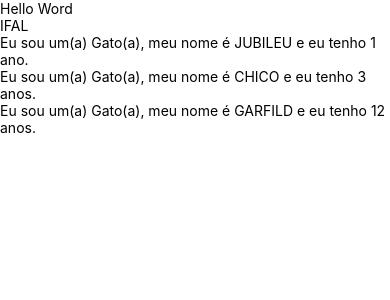
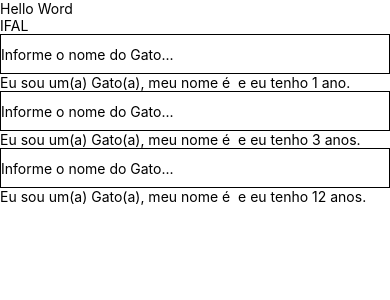
Before and after one commit to KlinsAluno/project-klinsmann-reactnav, a React Native app: screen / in a window 390 px wide. Shown: the top 300 px of the page. Built offline with nearby package versions, Linux system fonts and the light colour scheme.

Commit message:
inserindo TextInput e useState no nome do Gato.

```diff
--- a/App.js
+++ b/App.js
@@ -1,23 +1,34 @@
-import { Text } from "react-native";
+import { useState } from "react";
+import { Text, TextInput } from "react-native";
 
 const MyApp = () => {
   return (
     <>
       <Text>Hello Word</Text>
       <Text>IFAL</Text>
-      <Gato nome="Jubileu" idade={1} />
-      <Gato nome="Chico" idade={3} />
-      <Gato nome="Garfild" idade={12} />
+      <Gato idade={1} />
+      <Gato idade={3} />
+      <Gato idade={12} />
     </>
   );
 };
 
-const Gato = ({ nome, idade }) => {
+const Gato = ({ idade }) => {
+  const [nome, setNome] = useState("");
+
   return (
-    <Text>
-      Eu sou um(a) Gato(a), meu nome é {nome.toUpperCase()} e eu tenho {idade}
-      {idade === 1 ? " ano" : " anos"}.
-    </Text>
+    <>
+      <TextInput
+        onChangeText={(texto) => setNome(texto)}
+        defaultValue={nome}
+        placeholder="Informe o nome do Gato..."
+        style={{ borderWidth: 1, height: 40 }}
+      />
+      <Text>
+        Eu sou um(a) Gato(a), meu nome é {nome.toUpperCase()} e eu tenho {idade}
+        {idade === 1 ? " ano" : " anos"}.
+      </Text>
+    </>
   );
 };
 
```
Also changed, not shown: 1 other file (tests, documents, lock files or other folders).
